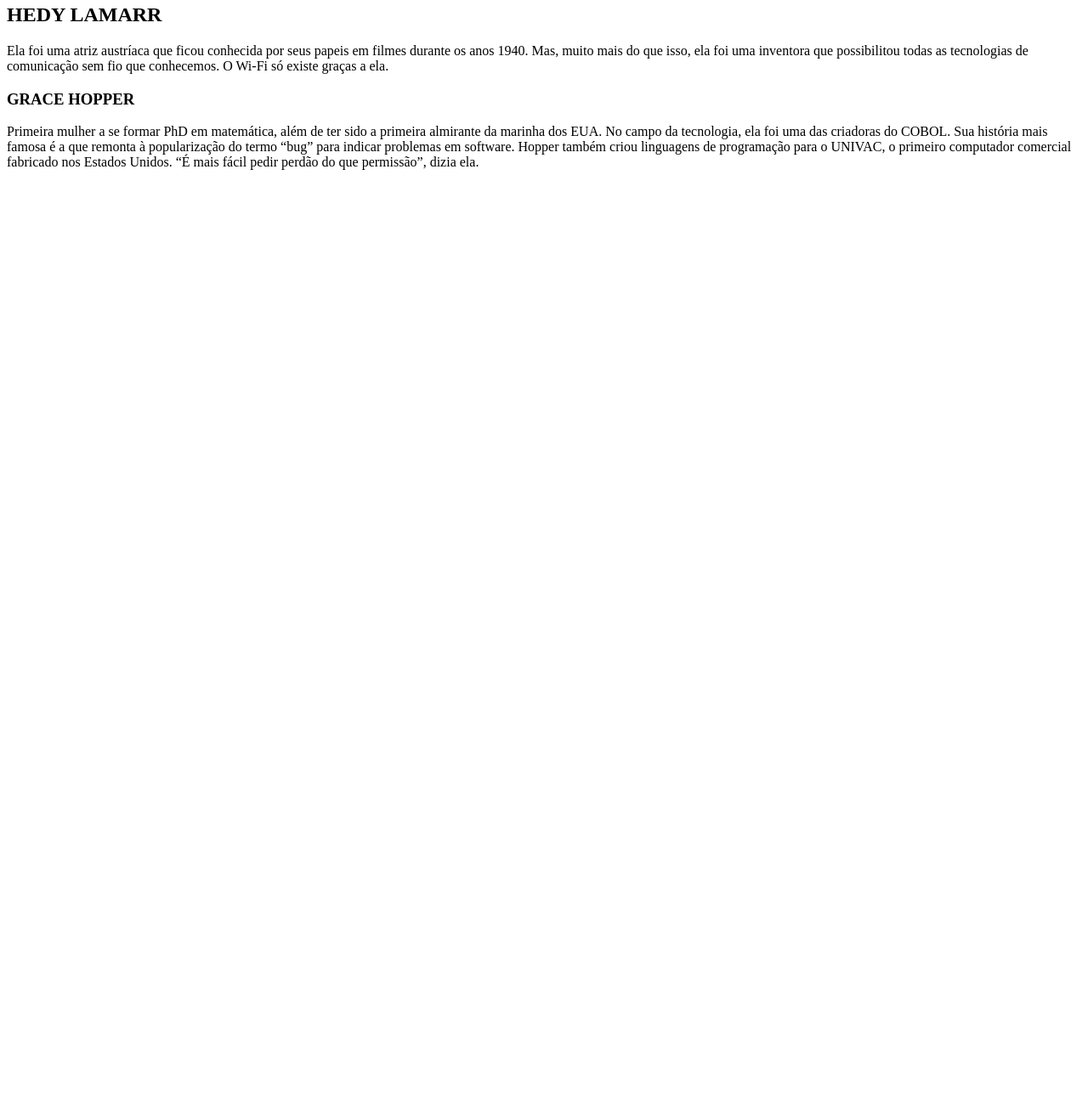
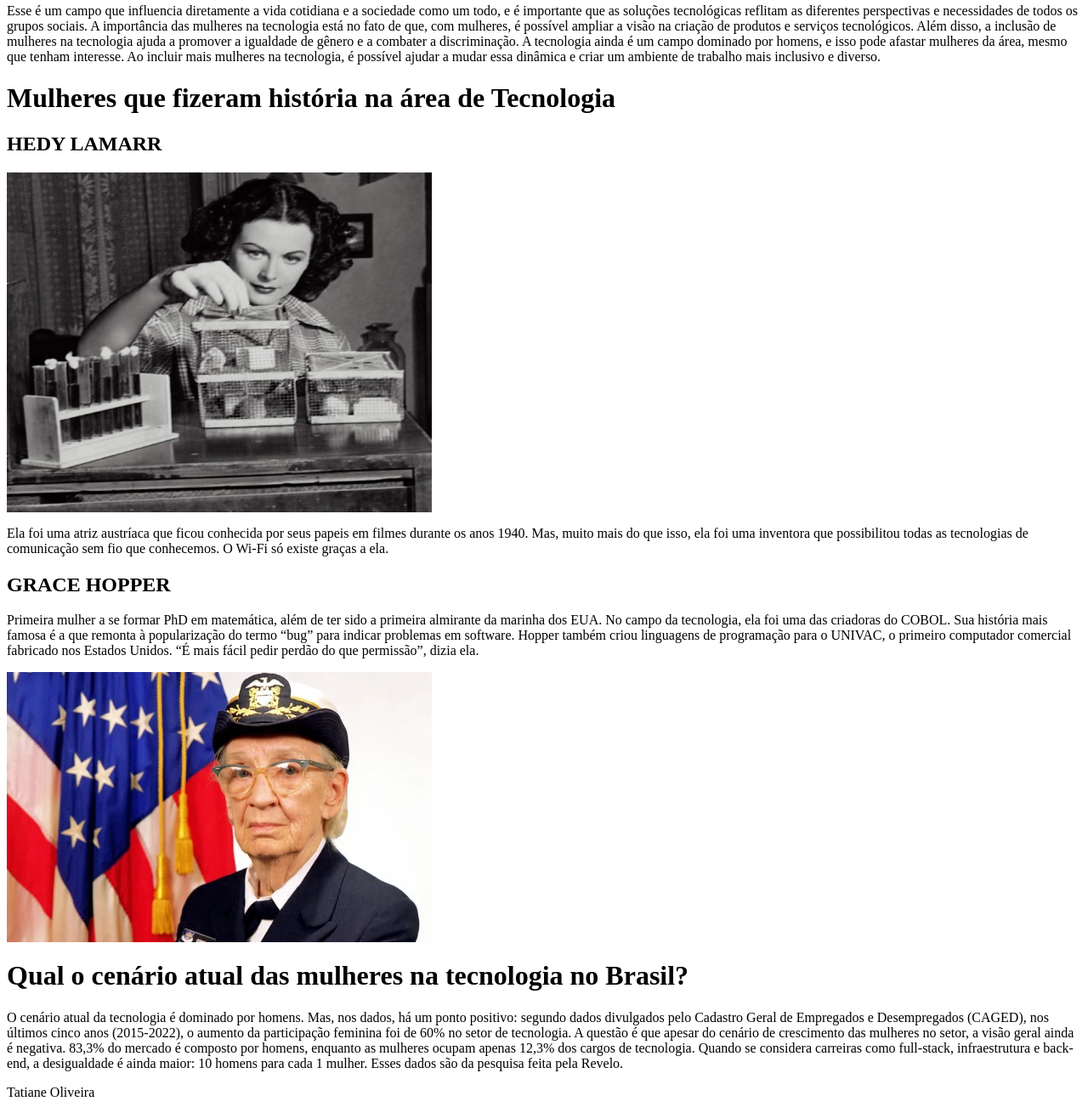
Before and after one commit to TatianeOliveira84/primeirotesteturma1, a plain HTML site: page index.html in a window 1280 px wide. Shown: the part 76-1379 px from the top of the page at 85% size. Before the commit the page ends 800 px from the top, so only its background shows below. Drawn offline with Linux system fonts and the light colour scheme.

Commit message:
Add files via upload

```diff
--- a/index.html
+++ b/index.html
@@ -5,9 +5,32 @@
 </head>
 <body>
         <h1> Mulheres que fizeram história na área de Tecnologia</h1>
+        <p> Esse é um campo que influencia diretamente a vida cotidiana e a sociedade como um todo, e é importante que as soluções tecnológicas reflitam as diferentes perspectivas e necessidades de todos os grupos sociais.
+
+                A importância das mulheres na tecnologia está no fato de que, com mulheres, é possível ampliar a visão na criação de produtos e serviços tecnológicos.
+
+                Além disso, a inclusão de mulheres na tecnologia ajuda a promover a igualdade de gênero e a combater a discriminação. A tecnologia ainda é um campo dominado por homens, e isso pode afastar mulheres da área, mesmo que tenham interesse.
+
+                Ao incluir mais mulheres na tecnologia, é possível ajudar a mudar essa dinâmica e criar um ambiente de trabalho mais inclusivo e diverso.</p>
+
+         <h1> Mulheres que fizeram história na área de Tecnologia</h1>
+
         <h2>HEDY LAMARR</h2>
+        <img src="img/Hedy Lammar.jpg" alt="Hedy Lamarr" height="400px" width="500px" align="middle">
         <P>Ela foi uma atriz austríaca que ficou conhecida por seus papeis em filmes durante os anos 1940. Mas, muito mais do que isso, ela foi uma inventora que possibilitou todas as tecnologias de comunicação sem fio que conhecemos. O Wi-Fi só existe graças a ela.</p>
-        <h3>GRACE HOPPER</h3>
+
+        <h2>GRACE HOPPER</h2>
         <P>Primeira mulher a se formar PhD em matemática, além de ter sido a primeira almirante da marinha dos EUA. No campo da tecnologia, ela foi uma das criadoras do COBOL. Sua história mais famosa é a que remonta à popularização do termo “bug” para indicar problemas em software. Hopper também criou linguagens de programação para o UNIVAC, o primeiro computador comercial fabricado nos Estados Unidos. “É mais fácil pedir perdão do que permissão”, dizia ela.</p>
+         <img src="img/grace-hopper-blog-da-engenharia-2.webp" alt="Grace hopper" height="100%" width="500px" align="middle">
+
+        <H1>Qual o cenário atual das mulheres na tecnologia no Brasil?</H1>
+        <p> O cenário atual da tecnologia é dominado por homens. Mas, nos dados, há um ponto positivo: segundo dados divulgados pelo Cadastro Geral de Empregados e Desempregados (CAGED), nos últimos cinco anos (2015-2022), o aumento da participação feminina foi de 60% no setor de tecnologia.
+
+                A questão é que apesar do cenário de crescimento das mulheres no setor, a visão geral ainda é negativa. 83,3% do mercado é composto por homens, enquanto as mulheres ocupam apenas 12,3% dos cargos de tecnologia.
+
+                Quando se considera carreiras como full-stack, infraestrutura e back-end, a desigualdade é ainda maior: 10 homens para cada 1 mulher. Esses dados são da pesquisa feita pela Revelo.</p>
+
 </body>
+        <Footer> Tatiane Oliveira</Footer>
+
 </html>
```
Also changed, not shown: img/Hedy Lammar.jpg (added), img/grace-hopper-blog-da-engenharia-2.webp (added).
